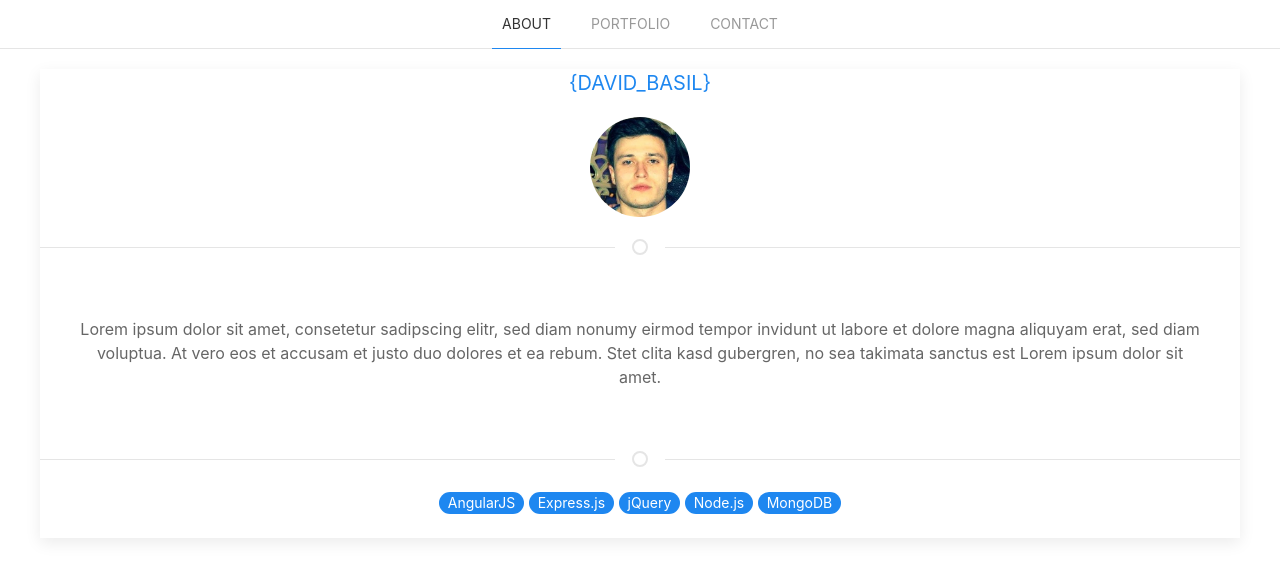
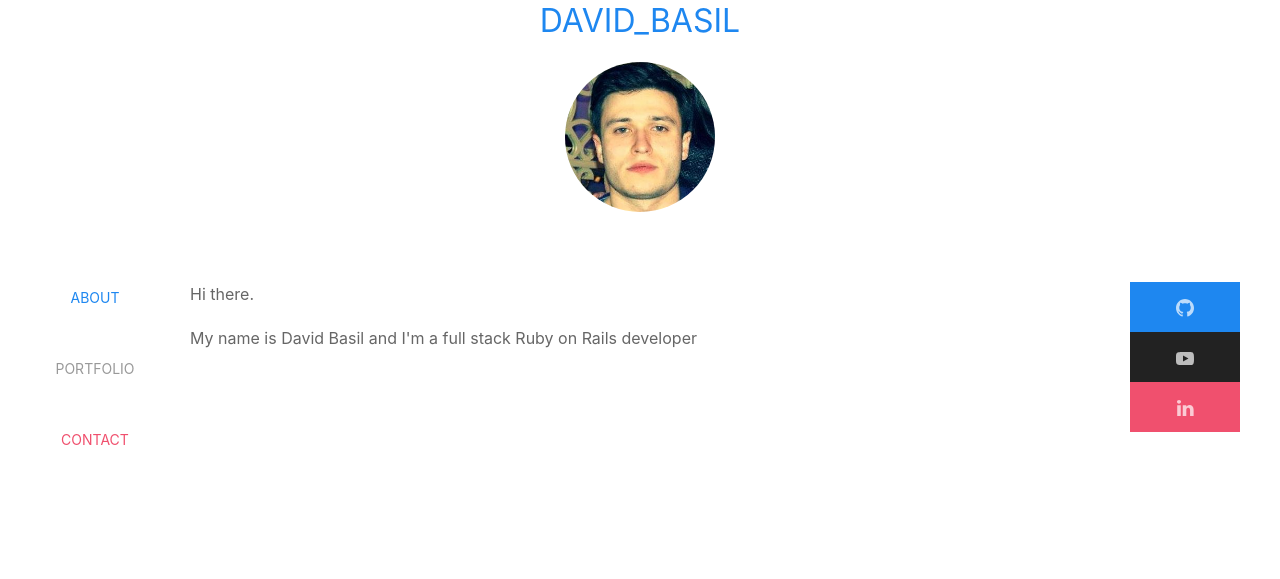
Before and after one commit to DavidBasil/basildavid, a Jekyll site: the page built from index.html, in a window 1280 px wide. Shown: the top 579 px of the page. Built offline with Jekyll 4.4.1, drawn with Linux system fonts in a browser that asks for light colours.

Commit message:
Add proper nav

```diff
--- a/_includes/nav.html
+++ b/_includes/nav.html
@@ -1,5 +1,47 @@
-<ul uk-tab class="uk-flex-center">
-	<li><a href="#" class="uk-button">ABOUT</a></li>
-	<li><a href="#" class="uk-button" id="portfolioLink">PORTFOLIO</a></li>
-	<li><a href="#" class="uk-button">CONTACT</a></li>
-</ul>
+<div uk-grid class="uk-margin-large-top">
+	<div class="uk-width-small@m">
+
+		<ul class="uk-nav uk-nav-default uk-text-center" uk-switcher="connect: #component-nav; animation: uk-animation-fade; toggle: > :not(.uk-nav-header)">
+			<li class="uk-margin-medium"><a href="#" class="uk-text-primary">ABOUT</a></li>
+			<li class="uk-margin-medium"><a href="#">PORTFOLIO</a></li>
+			<li class="uk-margin-medium"><a href="#" class="uk-text-danger">CONTACT</a></li>
+		</ul>
+
+	</div>
+	<div class="uk-width-expand@m">
+
+		<ul id="component-nav" class="uk-switcher">
+			<li>
+				<p>Hi there.</p>
+				<p>My name is David Basil and I'm a full stack Ruby on Rails developer</p>
+			</li>
+			<li><p>Coming soon...</p></li>
+			<li>
+
+				<form>
+					<div class="uk-margin">
+						<div class="uk-inline">
+							<span class="uk-form-icon" uk-icon="icon: user"></span>
+							<input type="text" class="uk-input" placeholder="NAME">
+						</div><!-- /uk-inline -->
+						<div class="uk-inline">
+							<span class="uk-form-icon" uk-icon="icon: mail"></span>
+							<input type="email" class="uk-input" placeholder="EMAIL">
+						</div><!-- /uk-inline -->
+					</div><!-- /uk-margin -->
+				</form>
+
+			</li>
+		</ul>
+
+	</div>
+	<div class="uk-width-small@m">
+
+		<ul class="uk-nav uk-nav-default">
+			<li><a href="https://github.com/DavidBasil" target="_blank" class="uk-button uk-button-primary"><span uk-icon="icon: github" class="uk-light"></span></a></li>
+			<li><a href="https://www.youtube.com/channel/UC_eR1E_lyG7o74WdwZJDMog?view_as=subscriber" target="_blank" class="uk-button uk-button-secondary"><span uk-icon="icon: youtube" class="uk-light"></span></a></li>
+			<li><a href="https://www.linkedin.com/in/david-basil-69a652143/" target="_blank" class="uk-button uk-button-danger"><span uk-icon="icon: linkedin" class="uk-light"></span></a></li>
+		</ul>
+
+	</div>
+</div>
--- a/_includes/portfolio.html
+++ b/_includes/portfolio.html
@@ -1,7 +1,4 @@
-<div class="spinner spinner2">
-
-</div>
-<div class="uk-container uk-text-center uk-margin-large-top" id="container" style="display:none">
+<div class="uk-container uk-text-center uk-margin-large-top" id="container">
 	<ul class="uk-list">
 		<!-- first app -->
 		<hr class="uk-divider-icon">
--- a/_layouts/default.html
+++ b/_layouts/default.html
@@ -19,55 +19,28 @@
 	</script>
 	{% endif %}
 	{% seo %}
-	<style type="text/css" media="screen">
-@keyframes spinner {
-  to {transform: rotate(360deg);}
-}
+</head>
+<body class="uk-animation-fade">
+<div class="uk-container">
 
-.spinner:before {
-  content: '';
-  box-sizing: border-box;
-  position: absolute;
-  top: 30%;
-  left: 50%;
-  width: 50px;
-  height: 50px;
-  margin-top: -10px;
-  margin-left: -10px;
-  border-radius: 50%;
-  border-top: 2px solid #07d;
-  border-right: 2px solid transparent;
-  animation: spinner .6s linear infinite;
-}
-	</style>
-</head>
-<body>
-<div class="spinner spinner1">
+<nav class="uk-navbar-container uk-margin uk-navbar-transparent" uk-navbar>
+	<div class="uk-navbar-center">
+		<ul class="uk-navbar-nav">
+			<li>
+				<h2 class="uk-text-primary">DAVID_BASIL</h2>
+				<div class="uk-navbar-subtitle uk-text-center">
+					<img src="{{site.baseurl}}/img/me.jpg" alt="" class="uk-height-small uk-border-circle" >
+				</div><!-- /uk-navbar-subtitle -->
+			</li>
+		</ul>
+	</div>
+</nav>
 
-</div>
-<div style="display:none" id="content">
 {{ content }}
 </div>
-
-
-
 
 <script src="{{ site.baseurl }}/assets/js/jquery.js"></script>
 <script src="{{ site.baseurl }}/assets/js/uikit.js"></script>
 <script src="{{ site.baseurl }}/assets/js/uikit-icons.js"></script>
-<script>
-	$(window).on('load', function(){
-		$('.spinner spinner1').remove()
-		$('#content').fadeIn(100)
-	})
-
-// todo: resolve spinner functionality and video loading
-$('#portfolioLink').on('click', function(){
-	$('iframe').attr('src', 'https://www.youtube.com/embed/UTJzpkW3JaA')
-	$('.spinner spinner2').fadeOut(1000)
-	$('#container').fadeIn(2000)
-
-})
-</script>
 </body>
 </html>
```
